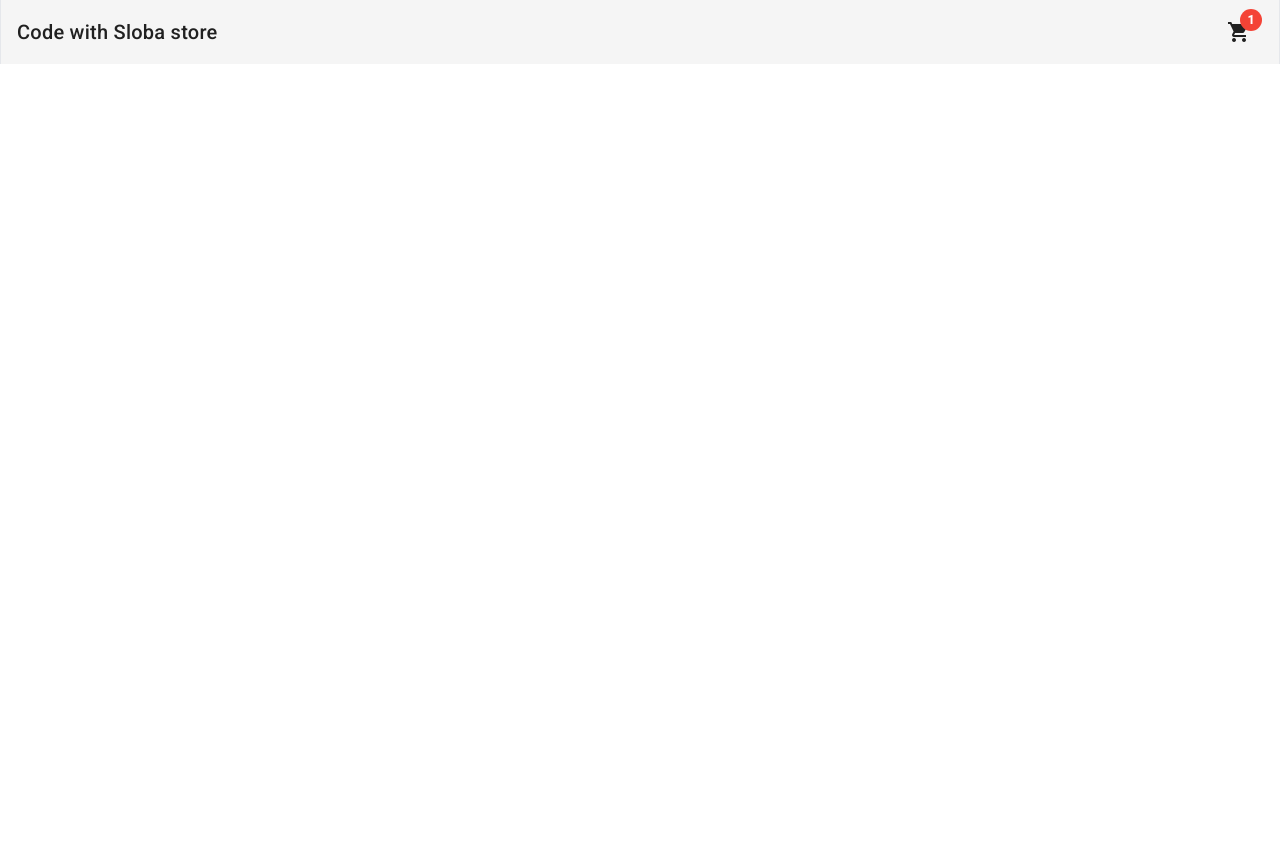
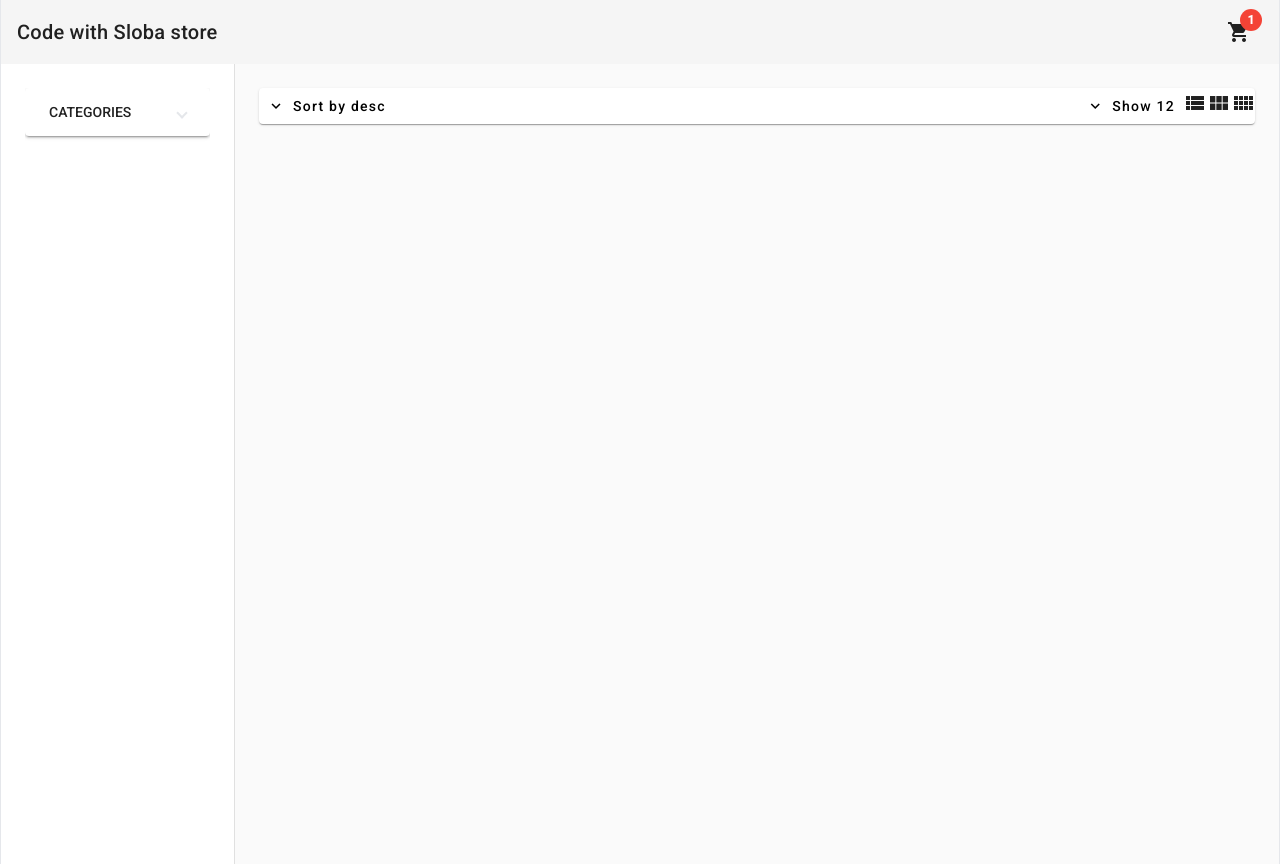
Before and after one commit to AhmedGitt/store-app, an Angular app: page /home in a window 1280 px wide. Before the commit this address led to /. Before the commit the page ends 800 px from the top, so only its background shows below. Built offline with nearby package versions, Linux system fonts and the light colour scheme.

Commit message:
Added new category

```diff
--- a/src/app/app-routing.module.ts
+++ b/src/app/app-routing.module.ts
@@ -1,7 +1,15 @@
 import { NgModule } from '@angular/core';
 import { RouterModule, Routes } from '@angular/router';
+import { HomeComponent } from './pages/home/home.component';
 
-const routes: Routes = [];
+const routes: Routes = [{
+  path: 'home',
+  component: HomeComponent
+},
+{
+  path: '', redirectTo: 'home', pathMatch: 'full'
+}
+];
 
 @NgModule({
   imports: [RouterModule.forRoot(routes)],
--- a/src/app/app.component.ts
+++ b/src/app/app.component.ts
@@ -4,6 +4,7 @@
   selector: 'app-root',
   template: `
   <app-header></app-header>
+  <router-outlet></router-outlet>
   `,
   styles: []
 })
--- /dev/null
+++ b/src/app/pages/home/components/filters/filters.component.html
@@ -0,0 +1,10 @@
+<mat-expansion-panel *ngIf="categories">
+<mat-expansion-panel-header>
+    <mat-panel-title> CATEGORIES </mat-panel-title>
+</mat-expansion-panel-header>
+<mat-selection-list [multiple]="false">
+    <mat-list-option *ngFor="let category of categories" [value]="category">
+        <button (click)="onShowCategory(category)">{{category}}</button>
+    </mat-list-option>
+</mat-selection-list>
+</mat-expansion-panel>
--- /dev/null
+++ b/src/app/pages/home/components/filters/filters.component.ts
@@ -0,0 +1,20 @@
+import { Component, EventEmitter, OnInit, Output } from '@angular/core';
+
+@Component({
+  selector: 'app-filters',
+  templateUrl:'filters.component.html',
+})
+export class FiltersComponent implements OnInit {
+    @Output() showCategory = new EventEmitter<string>();
+
+  categories = ['shoes', 'sports'];
+
+
+  ngOnInit(): void {
+
+  }
+
+  onShowCategory(category: string): void {
+    this.showCategory.emit(category);
+  }
+}
--- /dev/null
+++ b/src/app/pages/home/components/products-header/products-header.component.html
@@ -0,0 +1,37 @@
+<mat-card class="mb-4">
+    <div class="flex justify-between">
+        <div>
+            <button mat-button [matMenuTriggerFor]="sortByMenu">
+                Sort by {{sort}}
+                <mat-icon>expand_more</mat-icon>
+            </button>
+            <mat-menu #sortByMenu="matMenu">
+                <button (click)="onSortUpdated('desc')" mat-menu-item>desc</button>
+                <button (click)="onSortUpdated('asc')" mat-menu-item>asc</button>
+            </mat-menu>
+        </div>
+        <div class="flex items-center">
+            <div>
+                <button mat-button [matMenuTriggerFor]="menu">
+                    Show {{ itemsShowCount }}
+                    <mat-icon>expand_more</mat-icon>
+                </button>
+                <mat-menu #menu="matMenu">
+                    <button (click)="onItemsUpdated(12)" mat-menu-item>12</button>
+                    <button (click)="onItemsUpdated(24)" mat-menu-item>24</button>
+                    <button (click)="onItemsUpdated(36)" mat-menu-item>36</button>
+                </mat-menu>
+            </div>
+            <button (click)="onColumnsUpdated(1)">
+                <mat-icon>view_list</mat-icon>
+            </button>
+            <button (click)="onColumnsUpdated(3)">
+                <mat-icon>view_module</mat-icon>
+            </button>
+            <button (click)="onColumnsUpdated(4)">
+                <mat-icon>view_comfy</mat-icon>
+            </button>
+        </div>
+    </div>
+
+</mat-card>
--- /dev/null
+++ b/src/app/pages/home/components/products-header/products-header.component.ts
@@ -0,0 +1,26 @@
+import { Component, EventEmitter, OnInit, Output } from '@angular/core';
+
+@Component({
+  selector: 'app-products-header',
+  templateUrl: 'products-header.component.html',
+})
+export class ProductsHeaderComponent implements OnInit {
+  @Output() columnsCountChange = new EventEmitter<number>();
+sort = 'desc';
+itemsShowCount = 12;
+
+ngOnInit(): void {
+}
+
+onSortUpdated(newSort: string): void{
+this.sort = newSort;
+}
+
+onItemsUpdated(count: number): void {
+  this.itemsShowCount = count;
+}
+
+onColumnsUpdated(colsNum: number): void {
+  this.columnsCountChange.emit(colsNum);
+}
+}
--- /dev/null
+++ b/src/app/pages/home/home.component.html
@@ -0,0 +1,13 @@
+<mat-drawer-container
+[autosize]="true"
+class="min-h-full max-w-7x1 mx-auto border-x">
+
+    <mat-drawer mode="side" opened class="p-6">
+        <app-filters (showCategory)="onShowCategory($event)"></app-filters>
+
+    </mat-drawer>
+    <mat-drawer-content class="p-6">
+        <app-products-header (columnsCountChange)="onColumnsCountChange($event)"></app-products-header>
+        {{category}}
+    </mat-drawer-content>
+</mat-drawer-container>
--- /dev/null
+++ b/src/app/pages/home/home.component.ts
@@ -0,0 +1,23 @@
+import { Component, OnInit } from '@angular/core';
+
+@Component({
+  selector: 'app-home',
+  templateUrl: './home.component.html'
+})
+export class HomeComponent implements OnInit {
+  cols = 3;
+  category: string | undefined;
+
+  ngOnInit(): void {
+
+  }
+
+  onColumnsCountChange(colsNum: number): void {
+    this.cols = colsNum;
+  }
+
+  onShowCategory(newCategory: string): void {
+    this.category = newCategory;
+  }
+
+}
```
Also changed, not shown: src/app/app.module.ts (+7 -1 lines).
